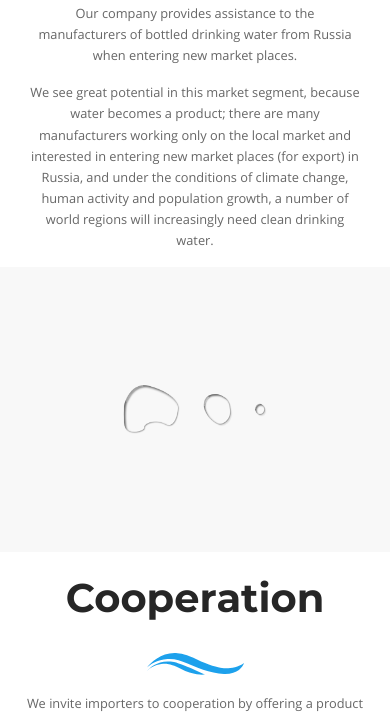
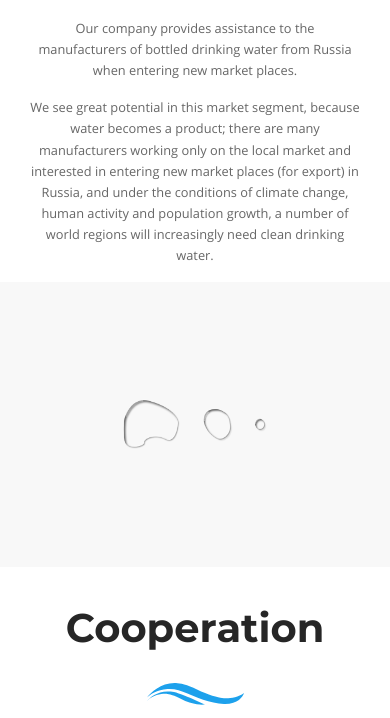
Before and after one commit to Victorypa/AquaExpert, a website: page src/index.html in a window 390 px wide. Shown: the part 779-1497 px from the top of the page. Drawn offline with nearby package versions, Linux system fonts and the light colour scheme; files whose address does not match are found by name.

Commit message:
about mobile section done

```diff
--- a/src/index.html
+++ b/src/index.html
@@ -18,7 +18,7 @@
 </head>
 
 <body>
-    <!-- Modal -->
+    <!-- Modal 1-->
     <div class="modal fade" id="firstModal" tabindex="-1" role="dialog" aria-labelledby="firstModallLabel"
         aria-hidden="true">
         <div class="modal-dialog modal-dialog-centered" role="document">
@@ -228,11 +228,11 @@
                         class="mobile__mail text-right">aquaexport2018@gmail.com</a>
                 </div>
 
-                <div class="row mobile__burger">
+                <div class="row mobile__menu">
                     <div class="col-4">
-                            <a class="col-6 burger" href="#">
-                                    <span></span>
-                                </a>
+                        <a class="col-6 burger" href="#">
+                            <span></span>
+                        </a>
                     </div>
 
                     <a href="#" class="col-4 mobile__logo">
@@ -365,7 +365,7 @@
     </section>
 
     <footer class="footer py-3">
-        <div class="container tablet-container">
+        <div class="container">
             <div class="footer__nav">
                 <a href="#" class="footer__logo">
                     <img src="img/logo.svg" alt="logo">
--- a/src/js/common.js
+++ b/src/js/common.js
@@ -1,7 +1,7 @@
 $(document).ready(function(){
   let burger          = $('.burger'),
       mobileMenu      = $('.mobile__dropdown'),
-      mobileBurg      = $('.mobile__burger'),
+      mobileBurg      = $('.mobile__menu'),
       body            = $('body');
 
   $('body').delegate('.burger','click',  function(){
--- a/src/sass/_media.scss
+++ b/src/sass/_media.scss
@@ -18,31 +18,31 @@
  }
 
 
-.footer {
-  &-menu {
-    &__item {
-      font-size: 11px;
-      margin-left: 10px;
-    }
-  }
-  &__logo {
-    width: 120px;
-  }
-  &__phone {
-    font-size: 14px;
-  }
-  .main-button {
-    width: 100px;
-    font-size: 10px;
-    margin: 0 5px;
-  }
-  &__contacts {
-    font-size: 10px;
-  }
-  &__title {
-    font-size: 32px;
-  }
-}
+// .footer {
+//   &-menu {
+//     &__item {
+//       font-size: 11px;
+//       margin-left: 10px;
+//     }
+//   }
+//   &__logo {
+//     width: 120px;
+//   }
+//   &__phone {
+//     font-size: 14px;
+//   }
+//   .main-button {
+//     width: 100px;
+//     font-size: 10px;
+//     margin: 0 5px;
+//   }
+//   &__contacts {
+//     font-size: 10px;
+//   }
+//   &__title {
+//     font-size: 32px;
+//   }
+// }
 
 
 }
@@ -64,9 +64,24 @@
    }
  }
 
- .main-button {
-   max-width: 120px;
- }
+
+ .main {
+  &-title {
+
+    text-align: center;
+    &::after {
+      padding-top: 15px;
+      margin: 0 auto;
+    }
+  }
+  &-content {
+    text-align: center;
+    padding: 0 15px;
+  }
+  &-button {
+    max-width: 120px;
+  }
+}
 
   // .main {
   //   &-button--width {
@@ -81,16 +96,16 @@
   //   }
   // }
 
-  .main-content {
-    text-align: center;
-  }
+  // .main-content {
+  //   text-align: center;
+  // }
 
-  .interaction {
-    height: 450px;
-  }
+  // .interaction {
+  //   height: 450px;
+  // }
 
   .about {
- padding: 30px 0;
+//  padding: 30px 0;
     &__img {
       width: 80%;
       margin: 0 auto;
@@ -125,23 +140,10 @@
       }
   }
 
-  .main {
-    &-title {
 
-      text-align: center;
-      &::after {
-        padding-top: 15px;
-        margin: 0 auto;
-      }
-    }
-    &-content {
-      text-align: center;
-      padding: 0 15px;
-    }
-  }
 
-  .about, .request {
-    padding: 15px 0;
+  .about, .request, .interaction {
+    padding: 30px 0;
   }
 
   .interaction {
--- a/src/sass/main.scss
+++ b/src/sass/main.scss
@@ -120,20 +120,10 @@
 	&__wrapper {
 		display: flex;
 	}
-	&__title {
-		font-family: $montserrat;
-		font-weight: bold;
-		font-size: 40px;
-
-	}
 	&__img {
 		margin-left: auto;
 		max-height: 420px;
     height: 100%;
-		&--tablet {
-			width: 80%;
-			margin: 30px auto;
-		}
 		img {
 			@include img100;
 		}
@@ -376,7 +366,7 @@
 	&__logo {
 		width: 124px;
 	}
-	&__burger {
+	&__menu {
 		height: 50px;
 		position: relative;
 		justify-content: space-between;
```
Also changed, not shown: src/css/main.css.
